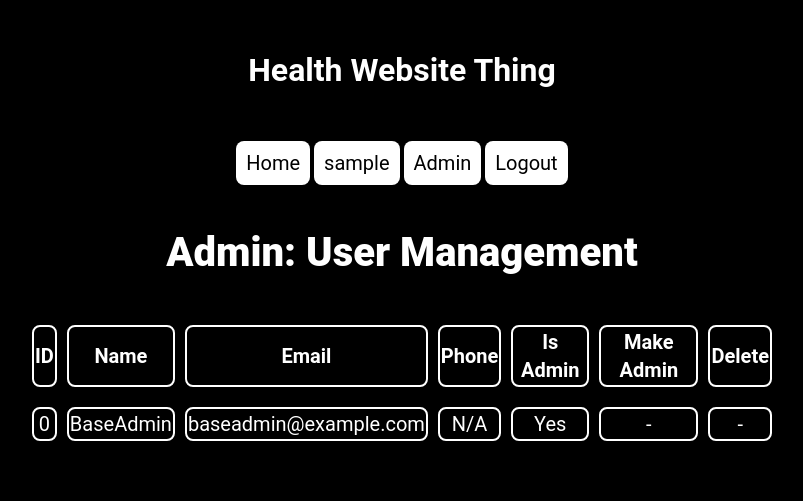
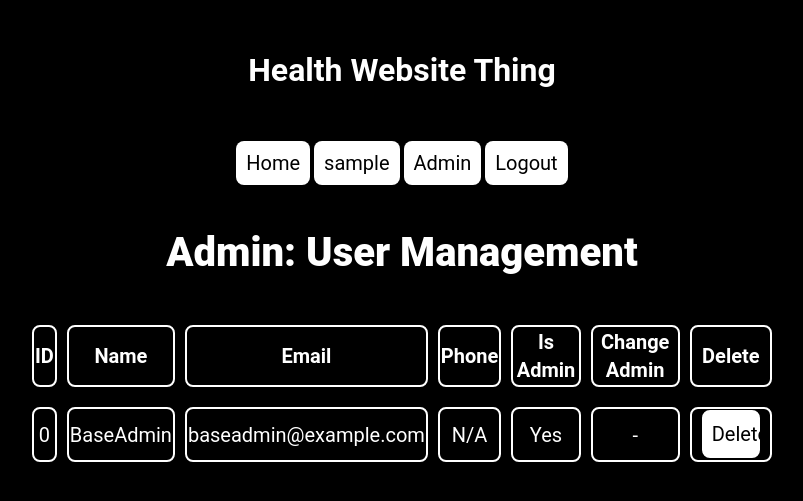
Before and after one commit to CS-LTU/com7033-assignment-mrhatman26, a Flask app: page /admin/users/ in a window 1280 px wide. Shown: the top 501 px of the page, without its empty margins (238-1041 px from the left). Run offline with Flask 3, Linux system fonts and the light colour scheme; the visitor is signed in with stand-in values (Sample User, id 1); data comes from the database, SQL or seed files in the repository; data that the repository does not hold is empty.

Commit message:
Added ability to delete user as an admin

```diff
--- a/app.py
+++ b/app.py
@@ -93,7 +93,7 @@ def user_logout():
 def admin_main():
     if current_user.is_authenticated:
         if current_user.is_admin is True:
-            return render_template('/admin/admin_main.html', page_name="Admin Home")
+            return render_template('/admin/admin_main.html', page_name="Admin: Home")
         else:
             abort(404)
     else:
@@ -104,7 +104,17 @@ def admin_main():
 def admin_user_management():
     if current_user.is_authenticated:
         if current_user.is_admin is True:
-            return render_template('/admin/admin_user_management.html', page_name="User Management", userdata=user_get_all())
+            return render_template('/admin/admin_user_management.html', page_name="Admin: User Management", userdata=user_get_all())
+        else:
+            abort(404)
+    else:
+        abort(404)
+@app.route('/admin/users/delete/user_id=<user_id>')
+def admin_user_delete(user_id):
+    if current_user.is_authenticated:
+        if current_user.is_admin is True:
+            admin_delete_user(user_id)
+            return redirect('/admin/users/')
         else:
             abort(404)
     else:
--- a/db_handler.py
+++ b/db_handler.py
@@ -188,3 +188,12 @@ def admin_hash_basepass():
     database.commit()
     cursor.close()
     database.close()
+
+#Delete
+def admin_delete_user(user_id):
+    database = mysql.connector.connect(**get_db_config(deployed))
+    cursor = database.cursor()
+    cursor.execute("DELETE FROM table_users WHERE user_id = %s", (user_id,))
+    database.commit()
+    cursor.close()
+    database.close()
--- a/static/style.css
+++ b/static/style.css
@@ -121,7 +121,7 @@ br{
 .button{
     text-decoration: none;
     background-color: white;
-    display: block;/*inline*/
+    display: block;
     border: 10px solid white;
     border-radius: 8px;
     cursor: pointer;
--- a/templates/admin/admin_user_management.html
+++ b/templates/admin/admin_user_management.html
@@ -12,7 +12,7 @@
                                 <th>Email</th>
                                 <th>Phone</th>
                                 <th>Is Admin</th>
-                                <th>Make Admin</th>
+                                <th>Change Admin</th>
                                 <th>Delete</th>
                             </tr>
                             {% for user in userdata %}
@@ -27,7 +27,7 @@
                                         <td>No</td>
                                     {% endif %}
                                     <td>-</td>
-                                    <td>-</td>
+                                    <td><p class="button" style="margin-bottom: 2%;"><a href="{{ url_for('admin_user_delete', user_id=user.user_id) }}" class="button_link">Delete</a></p></td>
                                 </tr>
                             {% endfor %}
                         </table>
```
